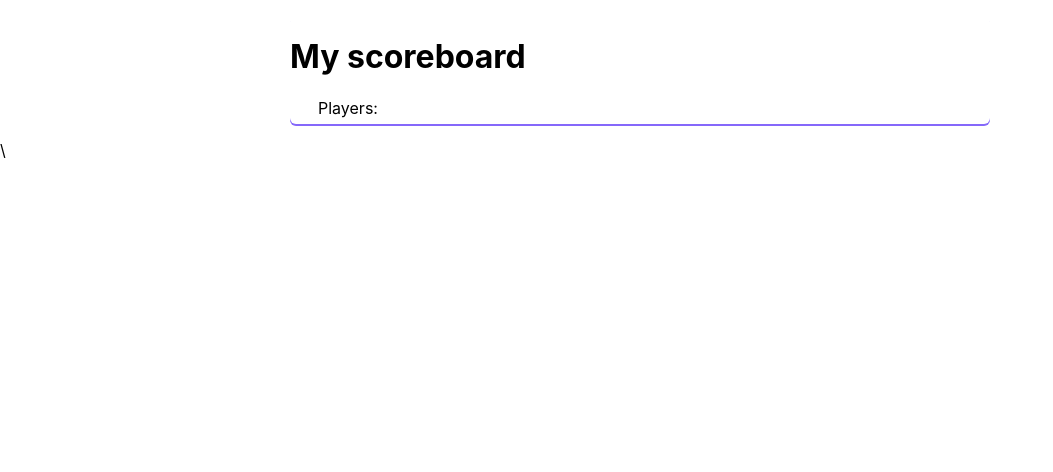
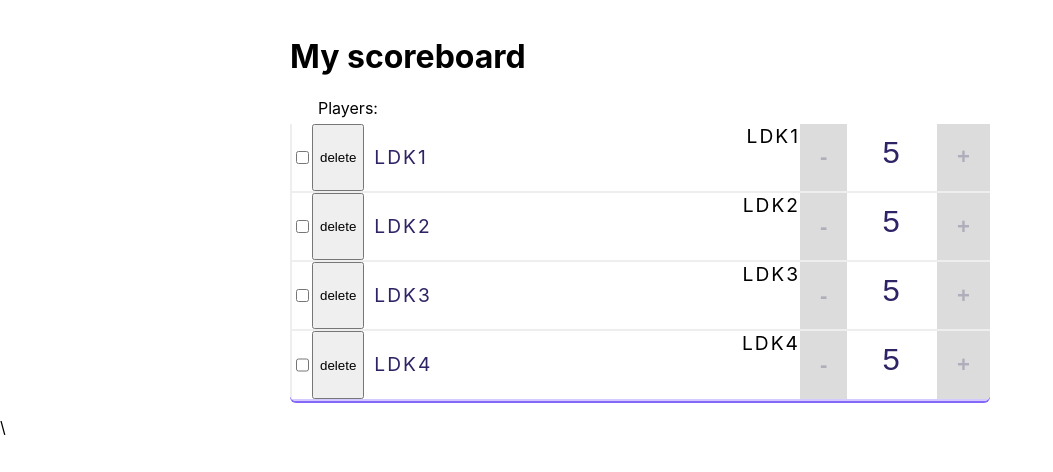
Before and after one commit to yechanchanny/scoreboard, a React (Create React App) app: page / in a window 1280 px wide. Shown: the top 472 px of the page, without its empty margins (0-1053 px from the left). Built offline with nearby package versions, Linux system fonts and the light colour scheme.

Commit message:
20200201

```diff
--- a/src/App.js
+++ b/src/App.js
@@ -30,12 +30,14 @@ class App extends React.Component{
                 <Header title="My scoreboard" player={this.state.players}/>
                 {
 
-                    this.state.players.map((initial) => {
-                        return <Player initial={initial} key={initial.id}
+                    this.state.players.map((initial) => (
+                        <Player key={initial.id}
+                                       initial={initial}
                                        removePlayer={this.handleRemovePlayer}
-                                       changeScore={this.handleChangeScore}
-                        />
-                    })
+                                       changeScore={this.handleChangeScore}>
+                        </Player>
+                        )
+                    )
                 }
             </div>
         );
--- a/src/components/Counter.js
+++ b/src/components/Counter.js
@@ -2,14 +2,15 @@ import React from "react";
 
 class Counter extends React.Component{
     render() {
+        const initial = this.props.initial;
+        console.log(initial);
         return (
             <div className="counter">
-                {this.initial}
-                {/*<button className="counter-action decrement"*/}
-                {/*        onClick={this.props.changeScore(this.id, -1)}> - </button>*/}
-                {/*<span className="counter-score">{this.score}</span>*/}
-                {/*<button className="counter-action increment"*/}
-                {/*        onClick={this.props.changeScore(this.props.id, 1)}> + </button>*/}
+                <button className="counter-action decrement"
+                        onClick={() => this.props.changeScore(initial.id, -1)}> - </button>
+                <span className="counter-score">{initial.score}</span>
+                <button className="counter-action increment"
+                        onClick={() => this.props.changeScore(initial.id, 1)}> + </button>
             </div>
         );
     }
--- a/src/components/Player.js
+++ b/src/components/Player.js
@@ -3,12 +3,12 @@ import Counter from "./Counter";
 
 export const Player = (props) => {
     const initial = props.initial;
-    console.log(initial);
     return(
         <div className="player">
             <input type="checkbox"/>
-            <button onClick={props.removePlayer(initial.id)}>delete</button>
+            <button onClick={() => props.removePlayer(initial.id)}>delete</button>
             <span className="player-name">{initial.name}</span>
+            <div>{initial.name}</div>
             <Counter initial={initial}/>
         </div>
     )
--- a/src/components/Stats.js
+++ b/src/components/Stats.js
@@ -3,7 +3,7 @@ import React from "react";
 export const Stats = (props) => {
     let totalPlayers = 0;
     let totalScore = 0;
-    console.log(props.players);
+
     // totalPlayers = props.players.length;
     // props.players.length.forEach(player => {
     //     console.log(player);
```
Also changed, not shown: src/components/AddPlayerForm.js (+6 -1 lines).
